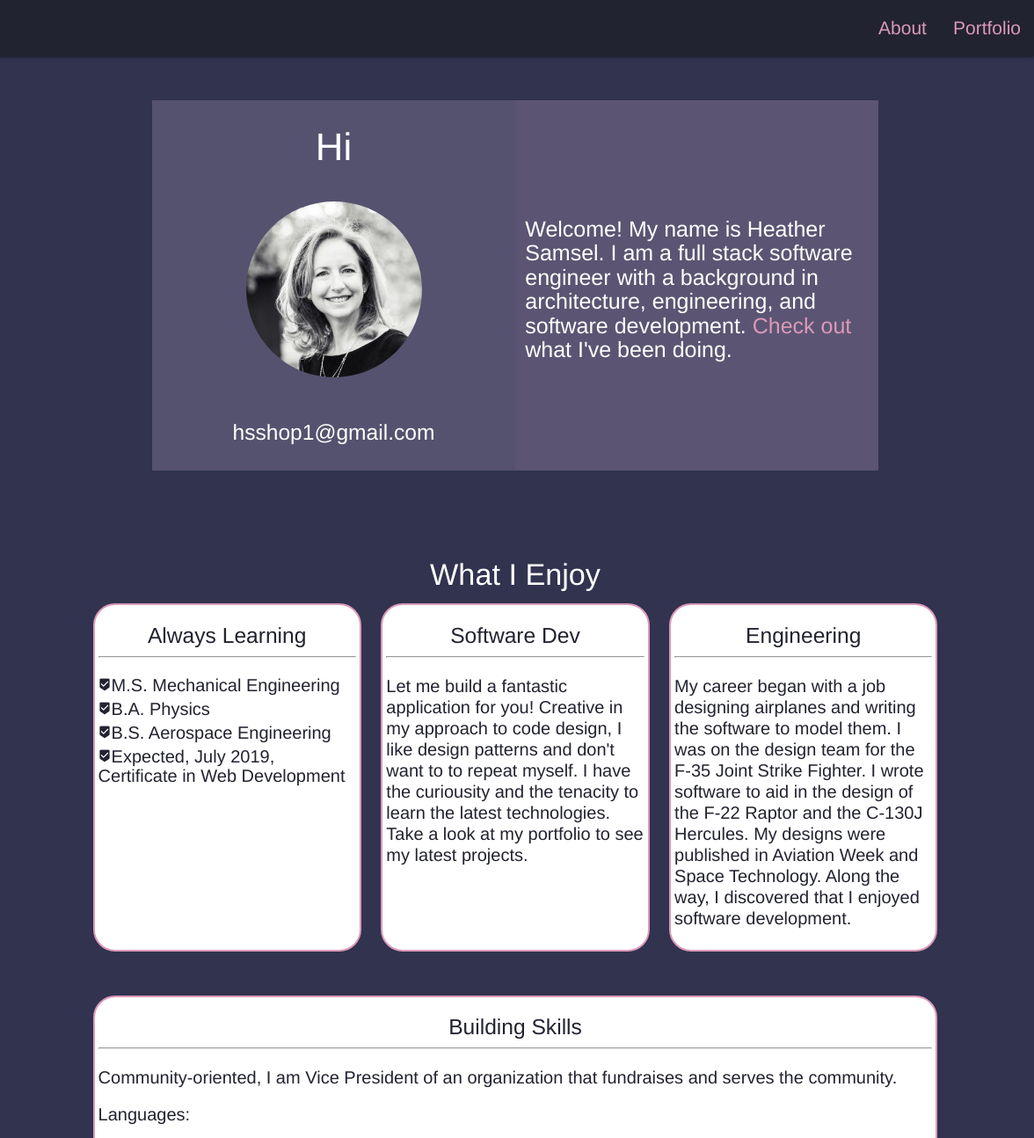
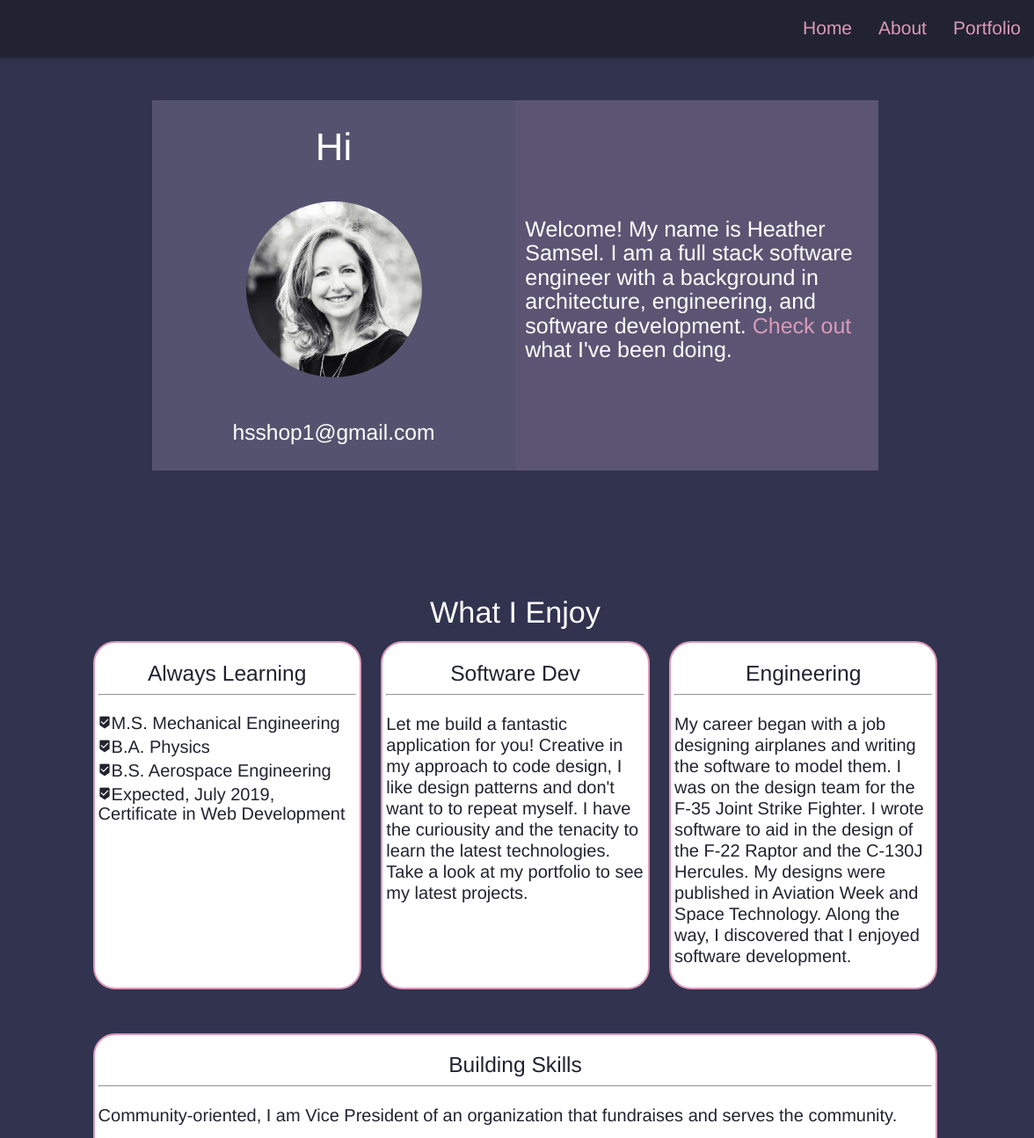
Before and after one commit to savycodr/portfolio, a plain HTML site: page index.html in a window 1280 px wide. Shown: the top 1294 px of the page at 88% size, 104-1280 px from the left. Drawn offline with nearby package versions, Linux system fonts and the light colour scheme.

Commit message:
added a menu items and a sticky navbar

```diff
--- a/index.html
+++ b/index.html
@@ -26,7 +26,7 @@
 <body>
 
   <header>
-
+      <div class="navbar-fixed">
     <nav>
       <div class="nav-wrapper">
 
@@ -39,11 +39,13 @@
         <!-- <a href="#" class="brand-logo"><img src="assets/images/logo.png" style="height:90px; width:auto; "></a> -->
         <ul id="nav-mobile" class="right">
           <!-- <ul id="nav-mobile" class="right hide-on-med-and-down"> -->
-          <li><a href="index.html" style="color: #DB99B9;">About</a></li>
+          <li><a href="index.html" class="active" style="color: #DB99B9;">Home</a></li>
+          <li><a href="#about" class="active" style="color: #DB99B9;">About</a></li>
           <li><a href="projects.html" style="color: #DB99B9;">Portfolio</a></li>
         </ul>
       </div>
     </nav>
+    </div>
 
   </header>
   <main>
@@ -128,7 +130,7 @@
       </div>
       <!--end of container-->
       <!-- About -->
-      <div style="margin-top: 100px">
+      <div style="padding-top: 100px" id="about">
         <h4 class="center-align">What I Enjoy</h4>
 
         <div class="row flex">
```
Also changed, not shown: projects.html (+3 -2 lines).
